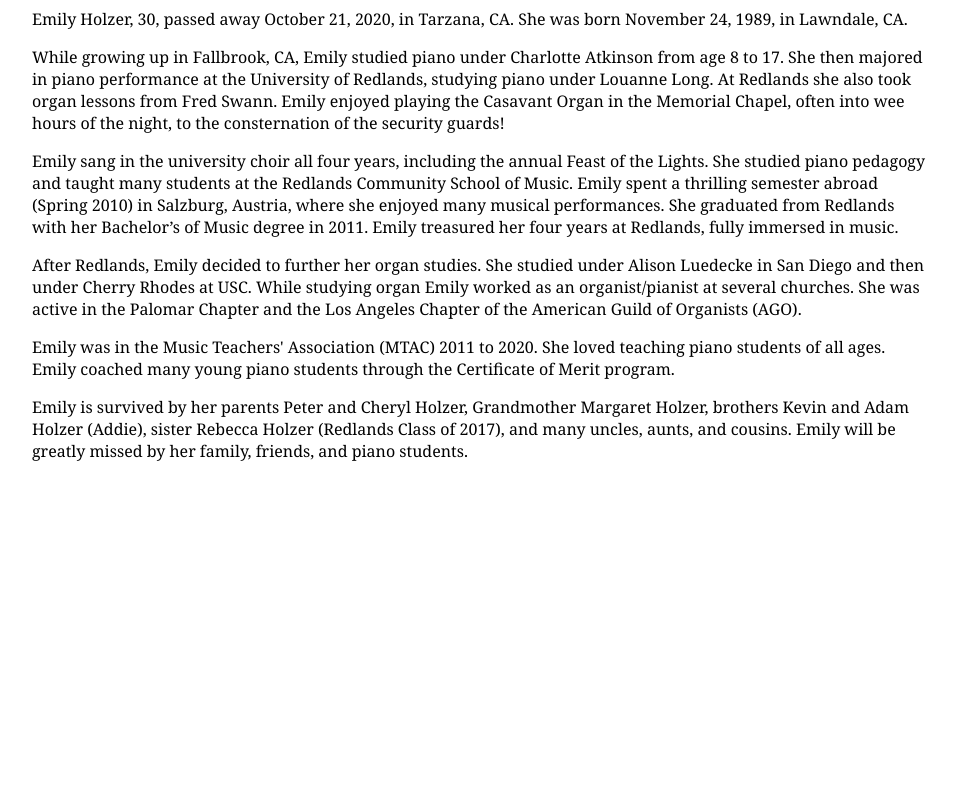
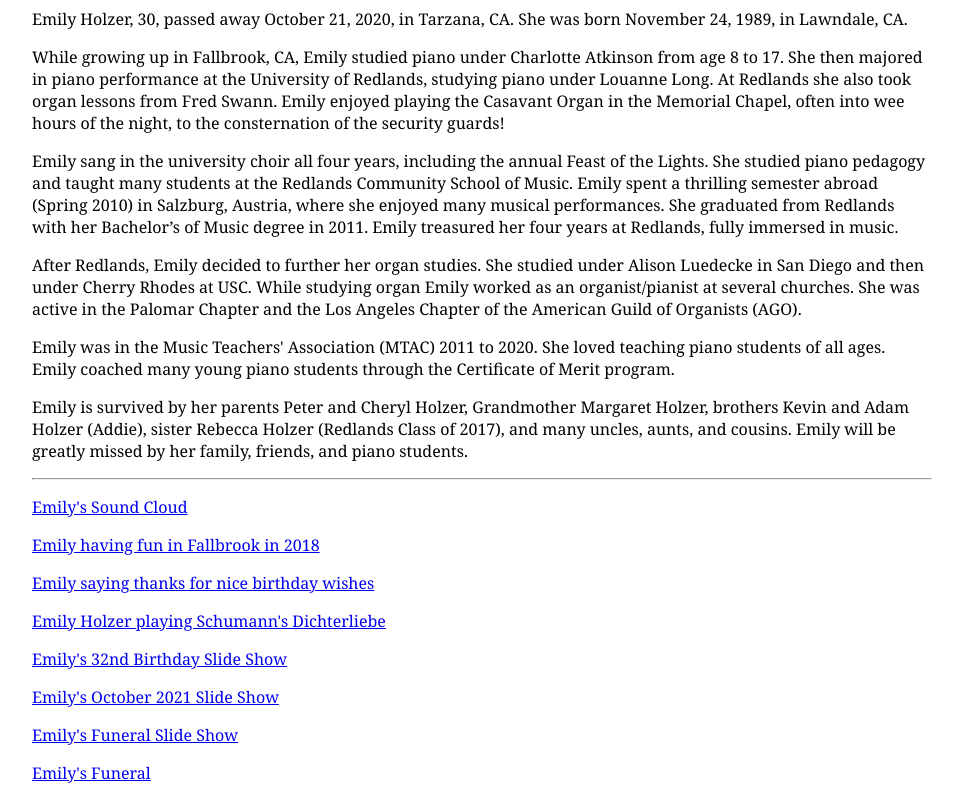
Before and after one commit to hlzr/emilyholzer.github.io, a website: page src/index.html in a window 1280 px wide. Shown: the part 313-1113 px from the top of the page, without its empty margins (158-1114 px from the left). Before the commit the page ends 800 px from the top, so only its background shows below. Drawn offline with Linux system fonts and the light colour scheme.

Commit message:
Added links

```diff
--- a/package.json
+++ b/package.json
@@ -16,7 +16,9 @@
     "url": "https://github.com/hlzr/emilyholzer.github.io/issues"
   },
   "homepage": "https://github.com/hlzr/emilyholzer.github.io#readme",
-  "dependencies": {},
+  "dependencies": {
+    "babel": "^6.23.0"
+  },
   "devDependencies": {
     "@babel/core": "^7.12.10",
     "@babel/preset-env": "^7.12.11",
--- a/src/index.html
+++ b/src/index.html
@@ -29,6 +29,17 @@
           <p>Emily was in the Music Teachers' Association (MTAC) 2011 to 2020. She loved teaching piano students of all ages. Emily coached many young piano students through the Certificate of Merit program.</p>
 
           <p>Emily is survived by her parents Peter and Cheryl Holzer, Grandmother Margaret Holzer, brothers Kevin and Adam Holzer (Addie), sister Rebecca Holzer (Redlands Class of 2017), and many uncles, aunts, and cousins. Emily will be greatly missed by her family, friends, and piano students.</p>
+          <hr>
+          <p><a href="https://soundcloud.com/emilyholzer">Emily's Sound Cloud</a></p>
+          <p><a href="https://youtube.com/shorts/xPL-mRSgo8I?feature=share">Emily having fun in Fallbrook in 2018</a></p>
+          <p><a href="https://youtube.com/shorts/8fqtJtfS_iw?feature=share">Emily saying thanks for nice birthday wishes</a></p>
+          <p><a href="https://youtu.be/N_0H30FzejQ">Emily Holzer playing Schumann's Dichterliebe</a></p>
+          <p><a href="https://youtu.be/uc9AeF7Og8k">Emily's 32nd Birthday Slide Show</a></p>
+          <p><a href="https://youtu.be/SE61H-8tPdg">Emily's October 2021 Slide Show</a></p>
+          <p><a href="https://youtu.be/glTFuP0WsBo">Emily's Funeral Slide Show</a></p>
+          <p><a href="https://youtu.be/ulfVDmuZ74Y">Emily's Funeral</a></p>
+
+
         </div>
       </div>
     </div>
```
Also changed, not shown: dist/index.html, 1 other file.
